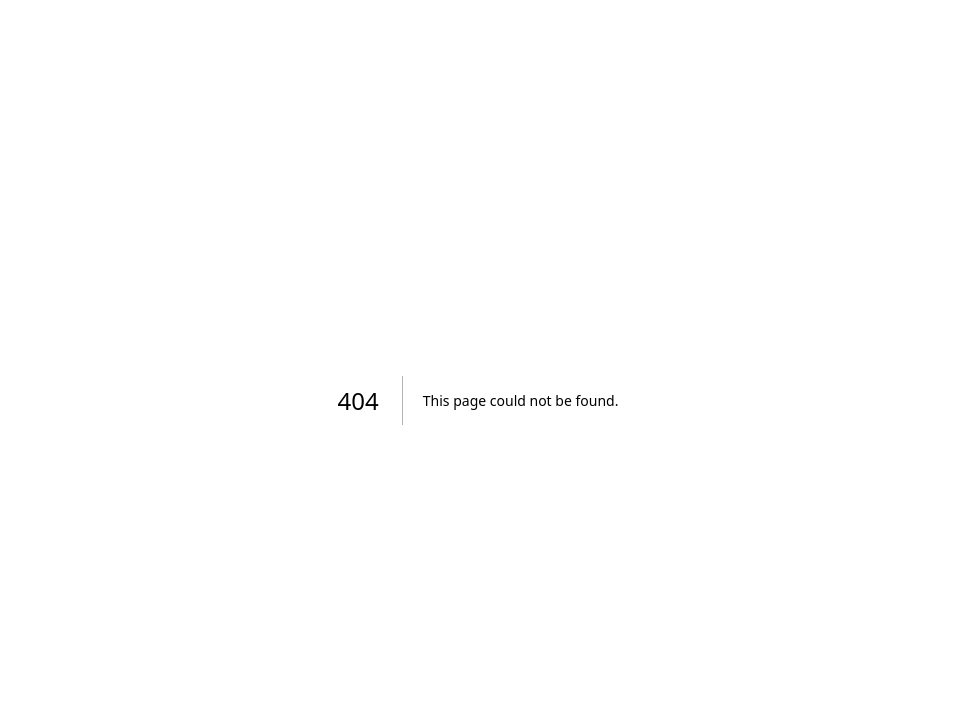
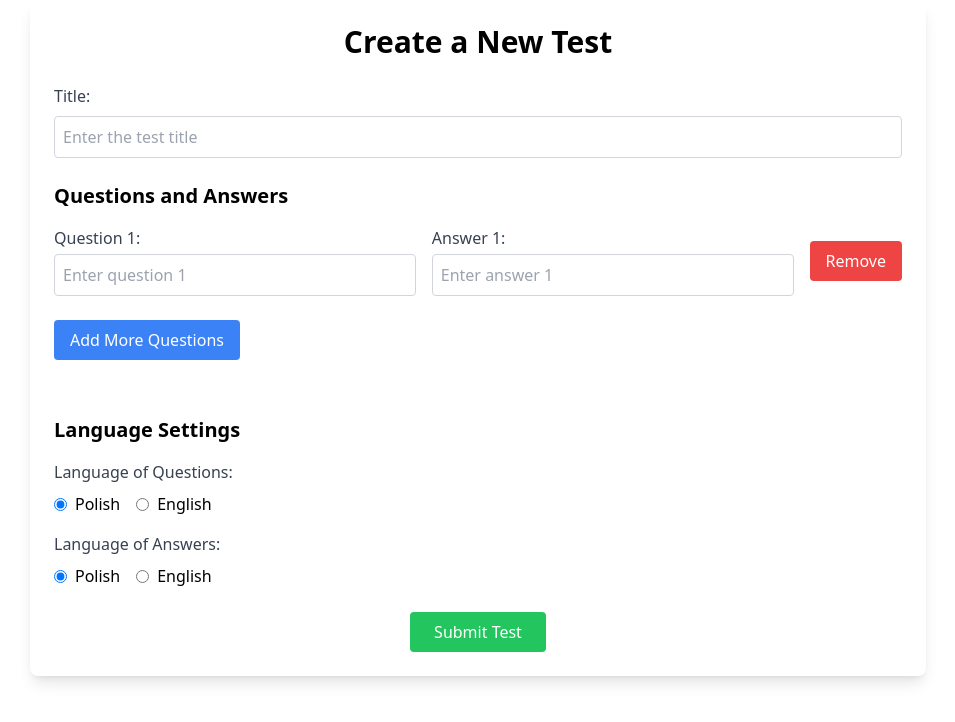
Before and after one commit to olazajac/akuku, a Next.js app: page /create-test in a window 1280 px wide. Before the commit this address had no page. Shown: the top 722 px of the page, without its empty margins (162-1117 px from the left). Built offline with nearby package versions, Linux system fonts and the light colour scheme.

Commit message:
with front end saviing post

```diff
--- /dev/null
+++ b/src/app/create-test/page.tsx
@@ -0,0 +1,204 @@
+"use client";
+
+import { useState } from "react";
+
+const CreateTestPage = () => {
+  const [title, setTitle] = useState(""); // Title of the post
+  const [fields, setFields] = useState([{ pytanie: "", odpowiedz: "" }]); // ACF Repeater for questions and answers
+  const [jezykPytania, setJezykPytania] = useState("polski"); // Language of the questions
+  const [jezykOdpowiedzi, setJezykOdpowiedzi] = useState("polski"); // Language of the answers
+
+  // Function to add a new question-answer pair
+  const handleAddField = () => {
+    setFields([...fields, { pytanie: "", odpowiedz: "" }]);
+  };
+
+  // Function to handle the input changes for each question-answer pair
+  const handleFieldChange = (
+    index: number,
+    event: React.ChangeEvent<HTMLInputElement>,
+    field: "pytanie" | "odpowiedz"
+  ) => {
+    const newFields = [...fields];
+    newFields[index][field] = event.target.value;
+    setFields(newFields);
+  };
+
+  // Function to remove a question-answer pair
+  const handleRemoveField = (index: number) => {
+    const newFields = fields.filter((_, i) => i !== index);
+    setFields(newFields);
+  };
+
+  // Function to handle form submission and create a new post
+  const handleSubmit = async () => {
+    const postData = {
+      title, // Title of the post
+      content: "", // You can add additional content if needed
+      status: "publish", // Publish status
+      type: "test", // Custom post type 'test'
+      acf: {
+        test: fields, // ACF Repeater for questions and answers
+        "jezyk-pytanie": jezykPytania, // Language of the questions
+        "jezyk-odpowiedzi": jezykOdpowiedzi, // Language of the answers
+      },
+    };
+
+    try {
+      const response = await fetch("https://akuku.club/wp-json/wp/v2/test", {
+        method: "POST",
+        headers: {
+          "Content-Type": "application/json",
+          Authorization: "Basic " + btoa("ola:F0JP 6SLF Dk6n JaMJ Jr3O v1lj"), // Replace with your credentials
+        },
+        body: JSON.stringify(postData),
+      });
+
+      if (!response.ok) {
+        throw new Error(`HTTP error! Status: ${response.status}`);
+      }
+
+      const result = await response.json();
+      console.log("Post created successfully:", result);
+      // Optionally reset form fields or redirect after successful submission
+    } catch (error) {
+      console.error("Failed to create post:", error);
+    }
+  };
+
+  return (
+    <div className="max-w-4xl mx-auto p-6 bg-white shadow-lg rounded-lg">
+      <h1 className="text-3xl font-bold mb-6 text-center">Create a New Test</h1>
+
+      {/* Input for Title */}
+      <div className="mb-6">
+        <label className="block text-gray-700 font-medium mb-2">Title:</label>
+        <input
+          type="text"
+          value={title}
+          onChange={(e) => setTitle(e.target.value)}
+          className="w-full p-2 border border-gray-300 rounded focus:outline-none focus:border-blue-500"
+          placeholder="Enter the test title"
+        />
+      </div>
+
+      {/* Repeater Fields for Questions and Answers */}
+      <h2 className="text-xl font-semibold mb-4">Questions and Answers</h2>
+      {fields.map((field, index) => (
+        <div key={index} className="mb-6 flex items-center gap-4">
+          <div className="flex-1">
+            <label className="block text-gray-700 font-medium mb-1">
+              Question {index + 1}:
+            </label>
+            <input
+              type="text"
+              value={field.pytanie}
+              onChange={(e) => handleFieldChange(index, e, "pytanie")}
+              className="w-full p-2 border border-gray-300 rounded focus:outline-none focus:border-blue-500"
+              placeholder={`Enter question ${index + 1}`}
+            />
+          </div>
+          <div className="flex-1">
+            <label className="block text-gray-700 font-medium mb-1">
+              Answer {index + 1}:
+            </label>
+            <input
+              type="text"
+              value={field.odpowiedz}
+              onChange={(e) => handleFieldChange(index, e, "odpowiedz")}
+              className="w-full p-2 border border-gray-300 rounded focus:outline-none focus:border-blue-500"
+              placeholder={`Enter answer ${index + 1}`}
+            />
+          </div>
+          <button
+            onClick={() => handleRemoveField(index)}
+            className="bg-red-500 text-white px-4 py-2 rounded hover:bg-red-600 transition duration-300"
+          >
+            Remove
+          </button>
+        </div>
+      ))}
+      <button
+        onClick={handleAddField}
+        className="bg-blue-500 text-white px-4 py-2 rounded hover:bg-blue-600 transition duration-300 mb-6"
+      >
+        Add More Questions
+      </button>
+
+      {/* Radio Buttons for Language Selection */}
+      <div className="mt-8">
+        <h2 className="text-xl font-semibold mb-4">Language Settings</h2>
+
+        {/* Language of Questions */}
+        <div className="mb-4">
+          <label className="block text-gray-700 font-medium mb-2">
+            Language of Questions:
+          </label>
+          <div className="flex items-center gap-4">
+            <label className="flex items-center">
+              <input
+                type="radio"
+                value="polski"
+                checked={jezykPytania === "polski"}
+                onChange={() => setJezykPytania("polski")}
+                className="mr-2"
+              />
+              Polish
+            </label>
+            <label className="flex items-center">
+              <input
+                type="radio"
+                value="angielski"
+                checked={jezykPytania === "angielski"}
+                onChange={() => setJezykPytania("angielski")}
+                className="mr-2"
+              />
+              English
+            </label>
+          </div>
+        </div>
+
+        {/* Language of Answers */}
+        <div className="mb-6">
+          <label className="block text-gray-700 font-medium mb-2">
+            Language of Answers:
+          </label>
+          <div className="flex items-center gap-4">
+            <label className="flex items-center">
+              <input
+                type="radio"
+                value="polski"
+                checked={jezykOdpowiedzi === "polski"}
+                onChange={() => setJezykOdpowiedzi("polski")}
+                className="mr-2"
+              />
+              Polish
+            </label>
+            <label className="flex items-center">
+              <input
+                type="radio"
+                value="angielski"
+                checked={jezykOdpowiedzi === "angielski"}
+                onChange={() => setJezykOdpowiedzi("angielski")}
+                className="mr-2"
+              />
+              English
+            </label>
+          </div>
+        </div>
+      </div>
+
+      {/* Submit Button */}
+      <div className="text-center">
+        <button
+          onClick={handleSubmit}
+          className="bg-green-500 text-white px-6 py-2 rounded hover:bg-green-600 transition duration-300"
+        >
+          Submit Test
+        </button>
+      </div>
+    </div>
+  );
+};
+
+export default CreateTestPage;
--- a/src/app/page.tsx
+++ b/src/app/page.tsx
@@ -12,16 +12,11 @@ const HomePage = () => {
   useEffect(() => {
     const loadPosts = async () => {
       try {
-        // Your fetch or async logic here
+        const fetchedPosts = await fetchPosts();
+        setPosts(fetchedPosts);
       } catch (error) {
         console.error("Failed to fetch posts", error);
-
-        // Ensure the error is cast to a type (e.g., Error)
-        if (error instanceof Error) {
-          setError(error.message); // Use `error.message` if `setError` expects a string
-        } else {
-          setError("An unknown error occurred"); // Handle non-error objects
-        }
+        setError(error);
       } finally {
         setLoading(false);
       }
--- a/src/components/QuestionManager.tsx
+++ b/src/components/QuestionManager.tsx
@@ -184,6 +184,11 @@ const QuestionManager: React.FC<{
         incorrectCount={getTotalErrorCount()} // Pass the sum of all errors
       />
 
+      <Settings
+        isRepeatChecked={isRepeatChecked}
+        setIsRepeatChecked={setIsRepeatChecked}
+      />
+
       {!isQuizFinished && currentQuestion && (
         <QuestionCard
           question={currentQuestion.pytanie}
@@ -268,11 +273,6 @@ const QuestionManager: React.FC<{
         </ul>
       </div>
 
-      <Settings
-        isRepeatChecked={isRepeatChecked}
-        setIsRepeatChecked={setIsRepeatChecked}
-      />
-
       {isQuizFinished && (
         <FinalScore
           guessedCount={getFilteredGuessedQuestions().length}
--- /dev/null
+++ b/src/utils/auth.js
@@ -0,0 +1,30 @@
+// src/utils/auth.js
+export const login = async (username, password) => {
+  try {
+    const response = await fetch(
+      "https://akuku.club/wp-json/jwt-auth/v1/token",
+      {
+        method: "POST",
+        headers: {
+          "Content-Type": "application/json",
+        },
+        body: JSON.stringify({
+          username,
+          password,
+        }),
+      }
+    );
+
+    const data = await response.json();
+    if (response.ok) {
+      // Save the token for future API requests, e.g., in localStorage or state
+      localStorage.setItem("jwtToken", data.token); // Save token in local storage
+      return data.token; // Return the token for further processing if needed
+    } else {
+      throw new Error(data.message || "Login failed");
+    }
+  } catch (error) {
+    console.error("Request failed:", error);
+    return null; // Return null on failure
+  }
+};
```
